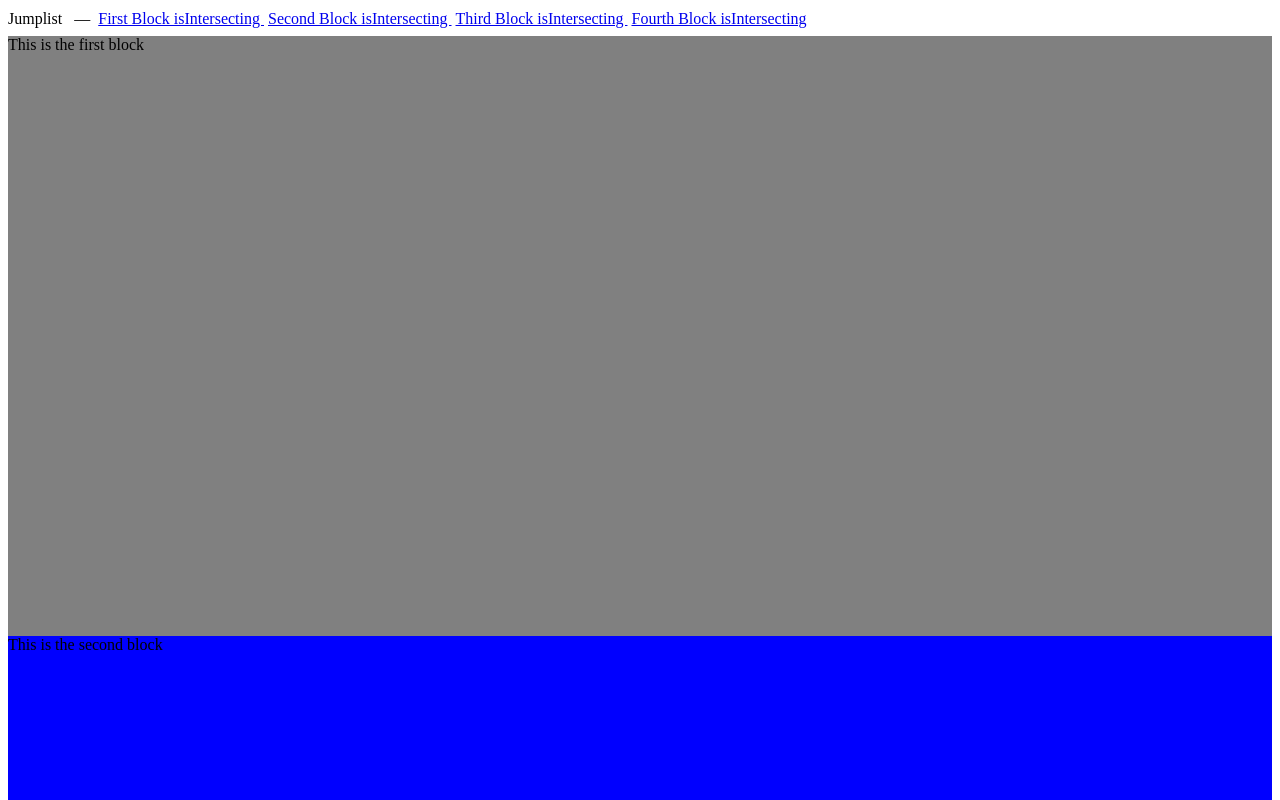
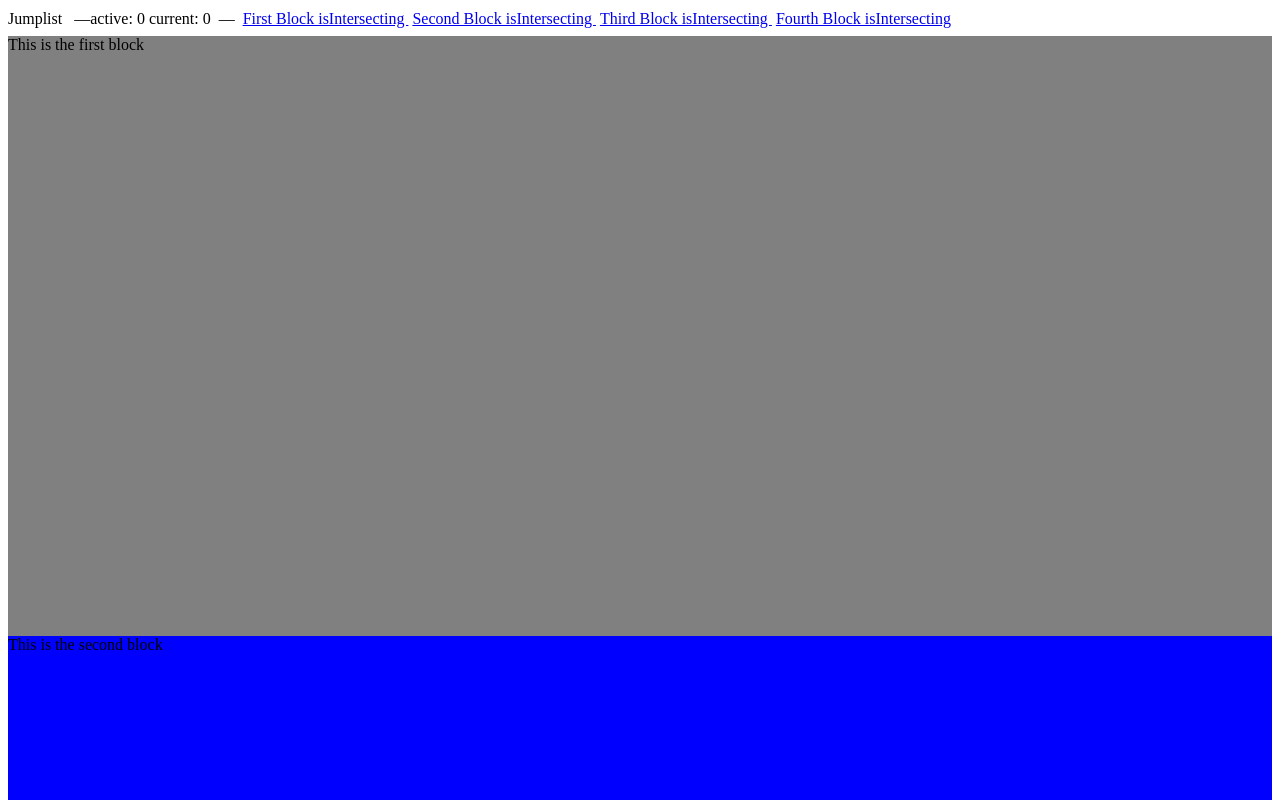
Before and after one commit to faceless-ui/jumplist, a React app: page / in a window 1280 px wide. Shown: the top 800 px of the page. Built offline with nearby package versions, Linux system fonts and the light colour scheme; the HTML template or start-up script is replaced by a standard one.

Commit message:
feat: maintains currentJumplistIndex alonside activeJumplistIndex

```diff
--- a/demo/Header.tsx
+++ b/demo/Header.tsx
@@ -4,6 +4,8 @@ import { useJumplist } from '../src/JumplistContext';
 export const Header = () => {
   const {
     jumplist,
+    activeJumplistIndex,
+    currentJumplistIndex
   } = useJumplist();
 
   const hasJumplist = Array.isArray(jumplist) && jumplist.length > 0;
@@ -20,6 +22,11 @@ export const Header = () => {
     >
       <div>
         Jumplist
+        &nbsp;
+        &mdash;
+        {`active: ${activeJumplistIndex}`}
+        &nbsp;
+        {`current: ${currentJumplistIndex}`}
         &nbsp;
         &mdash;
         &nbsp;
--- a/demo/JumplistDemo/index.tsx
+++ b/demo/JumplistDemo/index.tsx
@@ -52,6 +52,7 @@ export const JumplistDemo: React.FC = () => {
       >
         This is the second block
       </JumplistNode>
+      <div style={{ height: '100vh' }} />
       <JumplistNode
         id="3"
         style={{
@@ -72,6 +73,16 @@ export const JumplistDemo: React.FC = () => {
       >
         This is the fourth block
       </JumplistNode>
+      <JumplistNode
+        id="5"
+        style={{
+          height: '75vh',
+          width: '100%',
+          backgroundColor: 'tan'
+        }}
+      >
+        This is the fifth block
+      </JumplistNode>
     </Fragment>
   )
 };
--- a/src/JumplistContext/types.ts
+++ b/src/JumplistContext/types.ts
@@ -13,5 +13,6 @@ export interface IJumplistContext {
   syncJumplistItem: (node: JumplistNode) => void // eslint-disable-line no-unused-vars
   removeJumplistItem: (id: string) => void // eslint-disable-line no-unused-vars
   activeJumplistIndex?: number
+  currentJumplistIndex?: number
   clearJumplist: () => void // eslint-disable-line no-unused-vars
 }
--- a/src/JumplistProvider/index.tsx
+++ b/src/JumplistProvider/index.tsx
@@ -15,14 +15,21 @@ export const JumplistProvider: React.FC<{
   } = props;
 
   const [nodes, dispatchNodes] = useReducer(jumplistReducer, []);
-  const [activeJumplistIndex, setActiveJumplistIndex] = useState<number | undefined>();
+  const [currentJumplistIndex, setCurrentJumplistIndex] = useState<number | undefined>(); // could be -1 if no nodes are intersecting
+  const [activeJumplistIndex, setActiveJumplistIndex] = useState<number | undefined>(); // a memoized version of `activeJumplistIndex` to track the last-known index
 
   useEffect(() => {
     if (nodes) {
       const firstActive = nodes.findIndex((node) => node.isIntersecting);
-      setActiveJumplistIndex(firstActive);
+      setCurrentJumplistIndex(firstActive);
     }
   }, [nodes])
+
+  useEffect(() => {
+    if (currentJumplistIndex > -1) {
+      setActiveJumplistIndex(currentJumplistIndex);
+    }
+  }, [currentJumplistIndex])
 
   const syncJumplistItem = useCallback((incomingNode: JumplistNode) => {
     dispatchNodes({
@@ -66,6 +73,7 @@ export const JumplistProvider: React.FC<{
     syncJumplistItem,
     removeJumplistItem,
     setJumplist,
+    currentJumplistIndex,
     activeJumplistIndex,
     clearJumplist
   }
```
